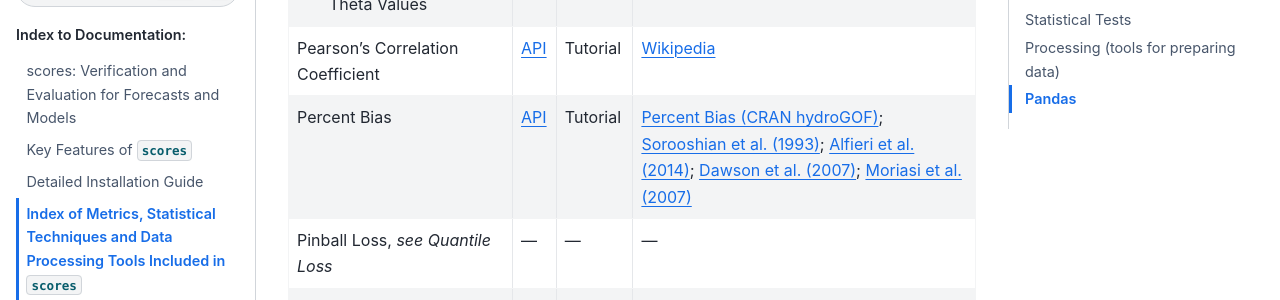
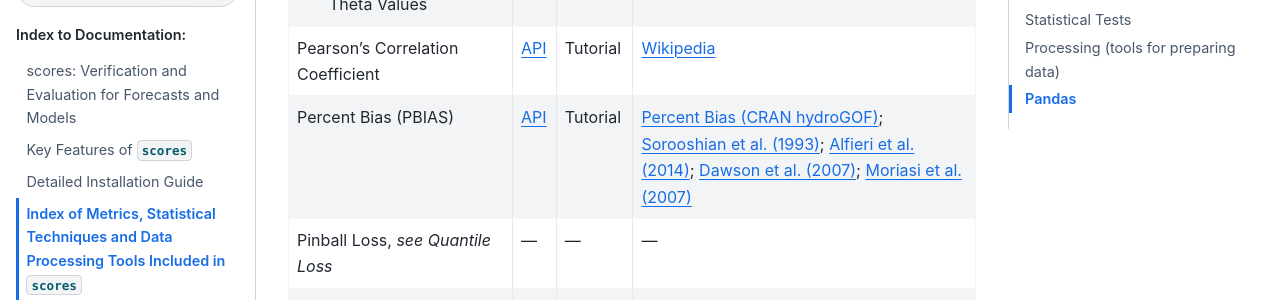
Before and after one commit to nci/scores, a Sphinx documentation site: the page built from docs/included.md, in a window 1280 px wide and 900 px high, scrolled down 1254 px. Shown: the part 153-453 px from the top of the window. Built offline with Sphinx 7.4.7 and the Sphinx Book theme 1.1.4, drawn with Linux system fonts in a browser that asks for light colours; pages that are not in the unit, such as notebooks, are missing from menus.

Commit message:
Updates to use https links in references and other doc adjustments

```diff
--- a/docs/included.md
+++ b/docs/included.md
@@ -97,10 +97,10 @@
   - [API](api.md#scores.continuous.correlation.pearsonr)
   - [Tutorial](project:./tutorials/Pearsons_Correlation.md)
   - [Wikipedia](https://en.wikipedia.org/wiki/Pearson_correlation_coefficient)
-* - Percent Bias
+* - Percent Bias (PBIAS)
   - [API](api.md#scores.continuous.pbias)
   - [Tutorial](project:./tutorials/Additive_and_multiplicative_bias.md)
-  - [Percent Bias (CRAN hydroGOF)](https://search.r-project.org/CRAN/refmans/hydroGOF/html/pbias.html); [Sorooshian et al. (1993)](https://doi.org/10.1029/92WR02617); [Alfieri et al. (2014)](http://dx.doi.org/10.1016/j.jhydrol.2014.06.035); [Dawson et al. (2007)](https://doi.org/10.1016/j.envsoft.2006.06.008); [Moriasi et al. (2007)](https://doi.org/10.13031/2013.23153)
+  - [Percent Bias (CRAN hydroGOF)](https://search.r-project.org/CRAN/refmans/hydroGOF/html/pbias.html); [Sorooshian et al. (1993)](https://doi.org/10.1029/92WR02617); [Alfieri et al. (2014)](https://doi.org/10.1016/j.jhydrol.2014.06.035); [Dawson et al. (2007)](https://doi.org/10.1016/j.envsoft.2006.06.008); [Moriasi et al. (2007)](https://doi.org/10.13031/2013.23153)
 * - Pinball Loss, *see Quantile Loss*
   - &mdash;
   - &mdash;
```
Also changed, not shown: 2 other files.
